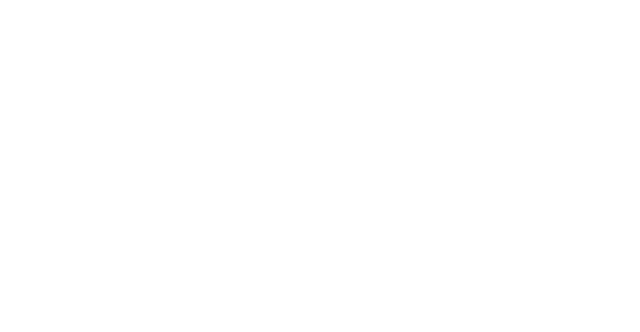
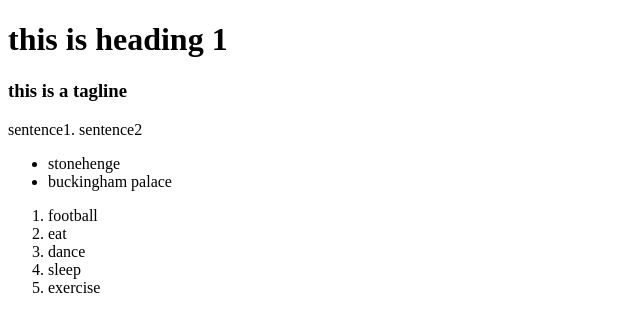
Before and after one commit to jduke788/travel-agency-blog, a plain HTML site: page index.html in a window 1280 px wide. Shown: the whole page, without its empty margins (0-640 px from the left). Drawn offline with Linux system fonts and the light colour scheme.

Commit message:
application task complete

```diff
--- a/index.html
+++ b/index.html
@@ -6,6 +6,26 @@
     <title>Document</title>
 </head>
 <body>
-
+    <title>
+        This is the title
+    </title>
+    <h1>
+        this is heading 1
+</h1>
+        <h3>
+        this is a tagline
+        </h3>
+        <p>sentence1. sentence2</p>
+        <ul>
+            <li>stonehenge</li>
+            <li>buckingham palace</li>
+        </ul>
+        <ol>
+        <Li>football</Li>
+        <Li>eat</Li>
+        <Li>dance</Li>
+        <Li>sleep</Li>
+        <Li>exercise</Li>
+        </ol>
 </body>
 </html>
```
